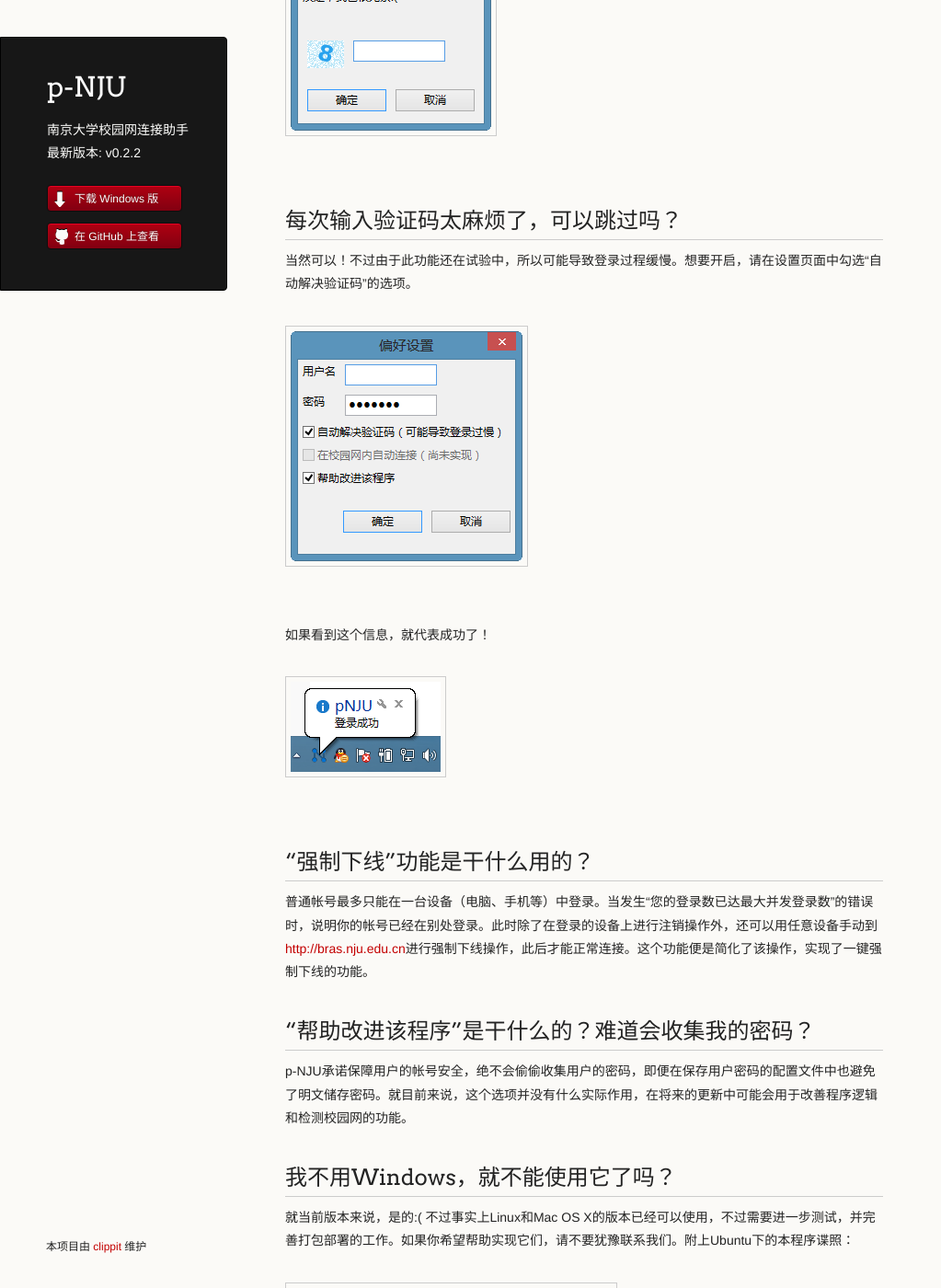
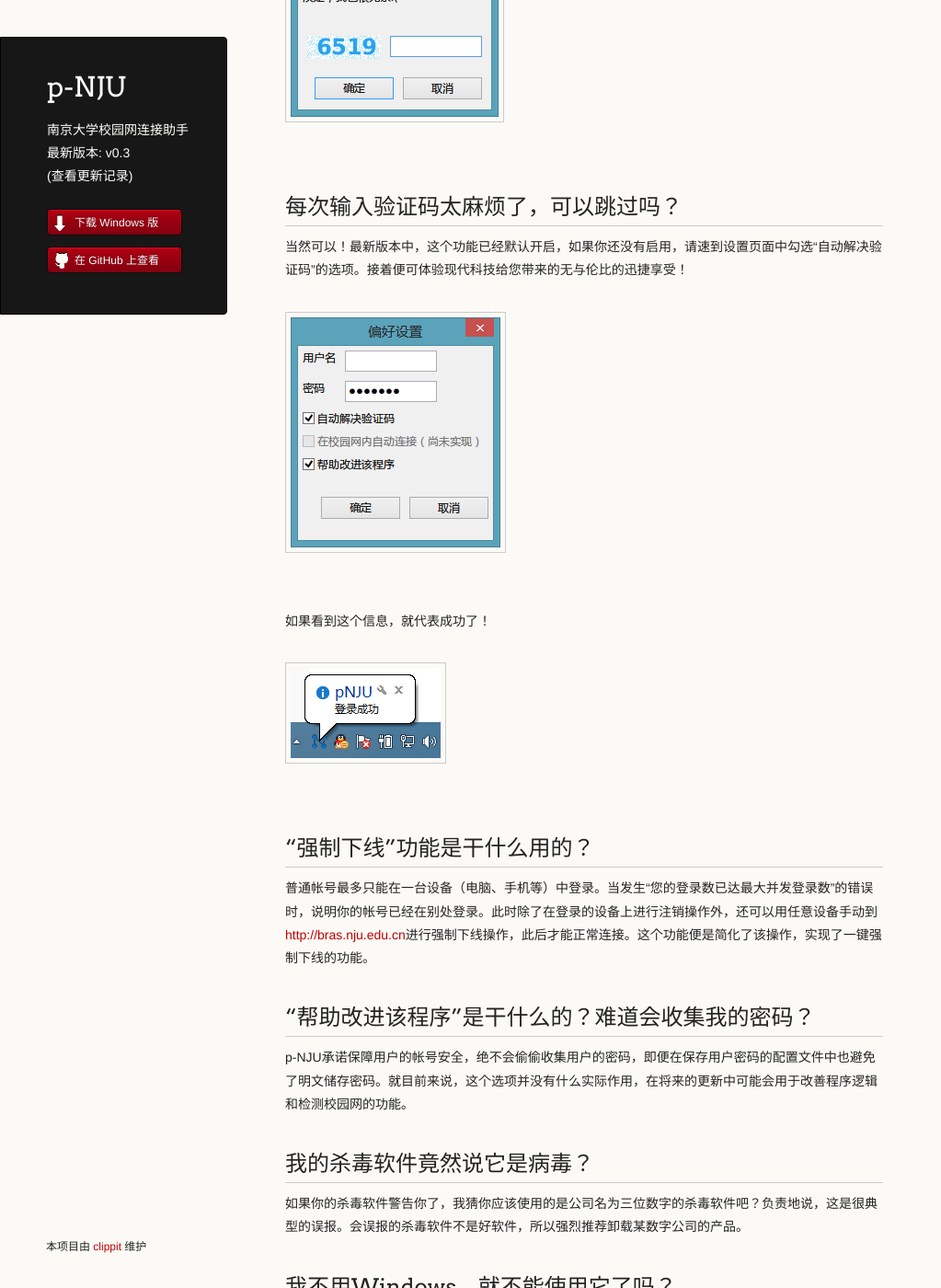
Before and after one commit to clippit/p-NJU, a Jekyll site: the page built from index.md, in a window 1280 px wide and 1400 px high, scrolled down 758 px. Shown: the whole window at 92% size, without its empty margins (0-1023 px from the left). Built offline with Jekyll 4.4.1, drawn with Linux system fonts in a browser that asks for light colours; Markdown is read by kramdown in place of the engine named in the settings.

Commit message:
update website for v0.3

```diff
--- a/_config.yml
+++ b/_config.yml
@@ -2,8 +2,8 @@
 author: clippit
 description: 南京大学校园网连接助手
 project_page: https://github.com/clippit/p-NJU
-latest_version: 0.2.2
-windows_download: https://github.com/downloads/clippit/p-NJU/p-NJU_0.2.2.exe
+latest_version: 0.3
+windows_download: https://github.com/downloads/clippit/p-NJU/p-NJU_0.3.exe
 
 markdown: rdiscount
 pygments: false
--- a/_layouts/index.html
+++ b/_layouts/index.html
@@ -30,7 +30,7 @@
     <div class="wrapper">
       <header>
         <h1 class="header">{{ site.name }}</h1>
-        <p class="header">{{ site.description }}<br />最新版本: v{{ site.latest_version }}</p>
+        <p class="header">{{ site.description }}<br />最新版本: v{{ site.latest_version }}<br />(<a href="https://github.com/clippit/p-NJU/wiki/%E6%9B%B4%E6%96%B0%E6%97%A5%E5%BF%97" target="_blank">查看更新记录</a>)</p>
 
         <ul>
           <li class="download"><a class="buttons" href="{{ site.windows_download }}">下载 Windows 版</a></li>
--- a/index.md
+++ b/index.md
@@ -21,7 +21,7 @@
 
 ## 每次输入验证码太麻烦了，可以跳过吗？
 
-当然可以！不过由于此功能还在试验中，所以可能导致登录过程缓慢。想要开启，请在设置页面中勾选“自动解决验证码”的选项。
+当然可以！最新版本中，这个功能已经默认开启，如果你还没有启用，请速到设置页面中勾选“自动解决验证码”的选项。接着便可体验现代科技给您带来的无与伦比的迅捷享受！
 
 ![偏好设置](images/screenshot3.png)
 
@@ -37,7 +37,12 @@
 
 p-NJU承诺保障用户的帐号安全，绝不会偷偷收集用户的密码，即便在保存用户密码的配置文件中也避免了明文储存密码。就目前来说，这个选项并没有什么实际作用，在将来的更新中可能会用于改善程序逻辑和检测校园网的功能。
 
+## 我的杀毒软件竟然说它是病毒？
+
+如果你的杀毒软件警告你了，我猜你应该使用的是公司名为三位数字的杀毒软件吧？负责地说，这是很典型的误报。会误报的杀毒软件不是好软件，所以强烈推荐卸载某数字公司的产品。
+
 ## 我不用Windows，就不能使用它了吗？
+
 就当前版本来说，是的:( 不过事实上Linux和Mac OS X的版本已经可以使用，不过需要进一步测试，并完善打包部署的工作。如果你希望帮助实现它们，请不要犹豫联系我们。附上Ubuntu下的本程序谍照：
 
 ![p-NJU for Ubuntu](images/screenshot5.png)
```
Also changed, not shown: images/screenshot2.png, images/screenshot3.png.
